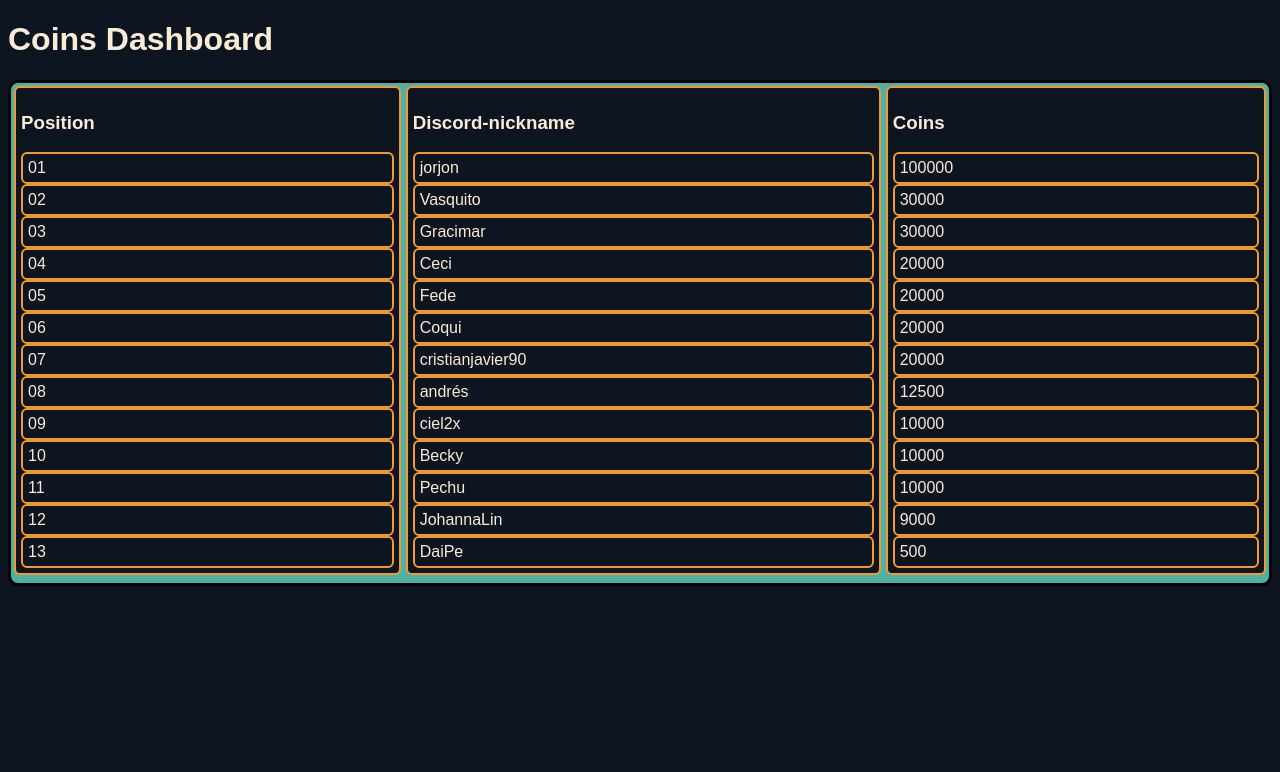
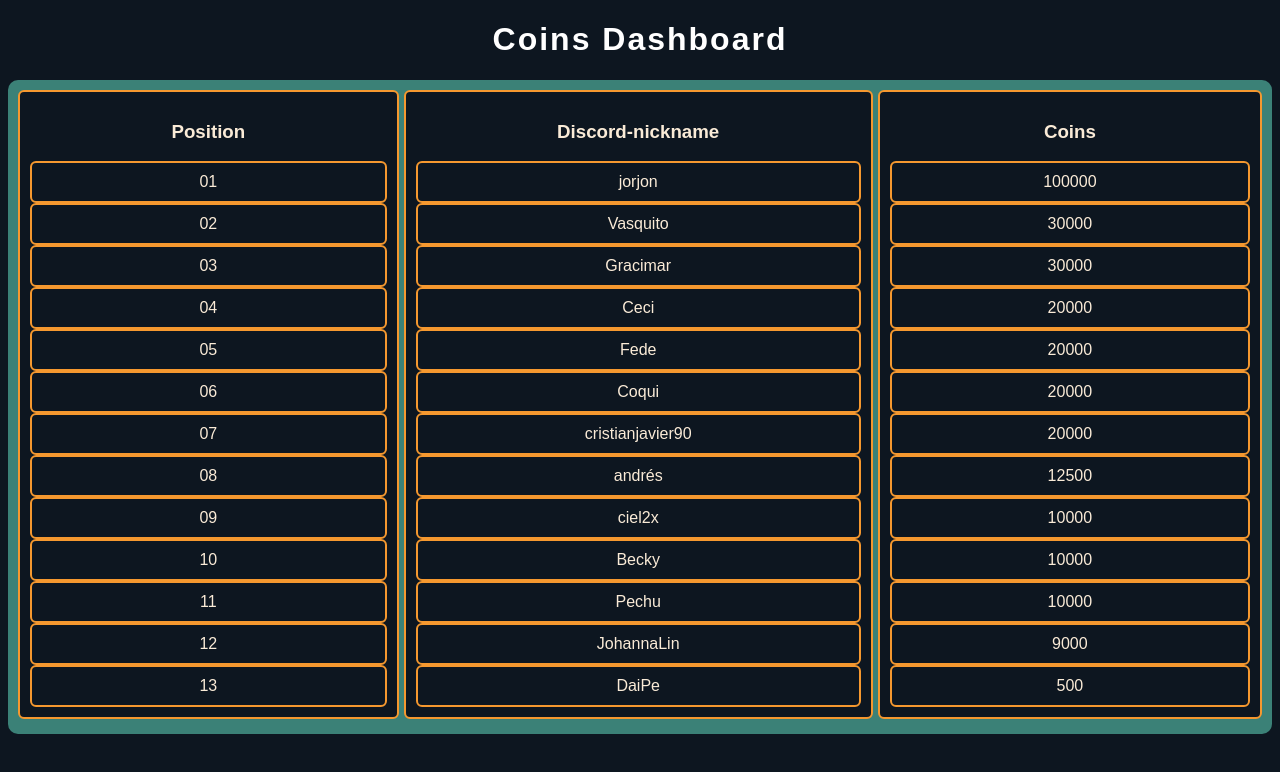
Before and after one commit to Gracimars/dashboard-monedas, a website: page index.html in a window 1280 px wide. Drawn offline with Linux system fonts and the light colour scheme.

Commit message:
Add new styles

```diff
--- a/style.css
+++ b/style.css
@@ -1,6 +1,6 @@
 body {
-  font-family: Arial, Helvetica, sans-serif;
-  color: antiquewhite;
+  font-family: "Lato", sans-serif;
+  color: #fff;
   background-color: #0d1620;
 }
 
@@ -10,12 +10,23 @@ body {
   background-color: #0d1620;
 }
 
+h1 {
+  text-align: center;
+  color: #fff;
+  font-weight: bold;
+  text-shadow: #0d1620;
+  letter-spacing: 2px;
+  transition: color 0.3s ease;
+}
+h1:hover {
+  color: #f5982f;
+}
+
 .grid-container {
-  background: #4eb1a4;
-  border: 3px solid black;
+  background: #3b8177;
   border-radius: 10px;
   display: grid;
-  padding: 3px;
+  padding: 10px;
   grid-template-areas:
     "headerPosition headerNickname headerCoins"
     "position nickname coins";
@@ -50,5 +61,12 @@ body {
   background: #0d1620;
   border: 2px solid #f5982f;
   border-radius: 6px;
-  padding: 5px;
+  padding: 10px;
+  text-align: center;
 }
+
+.coins:hover,
+.nickname:hover,
+.position:hover {
+  background-color: #3b8177;
+}
```
